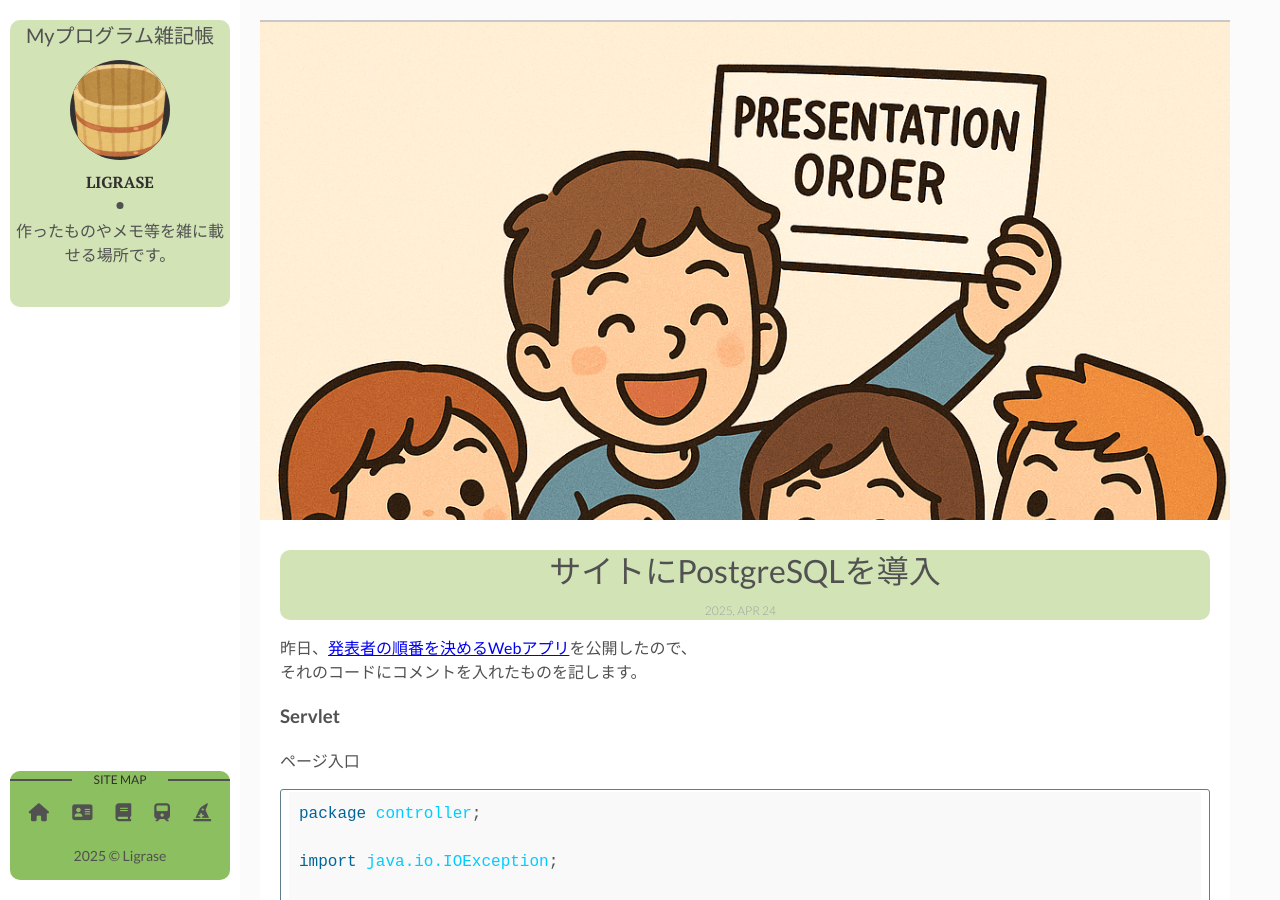
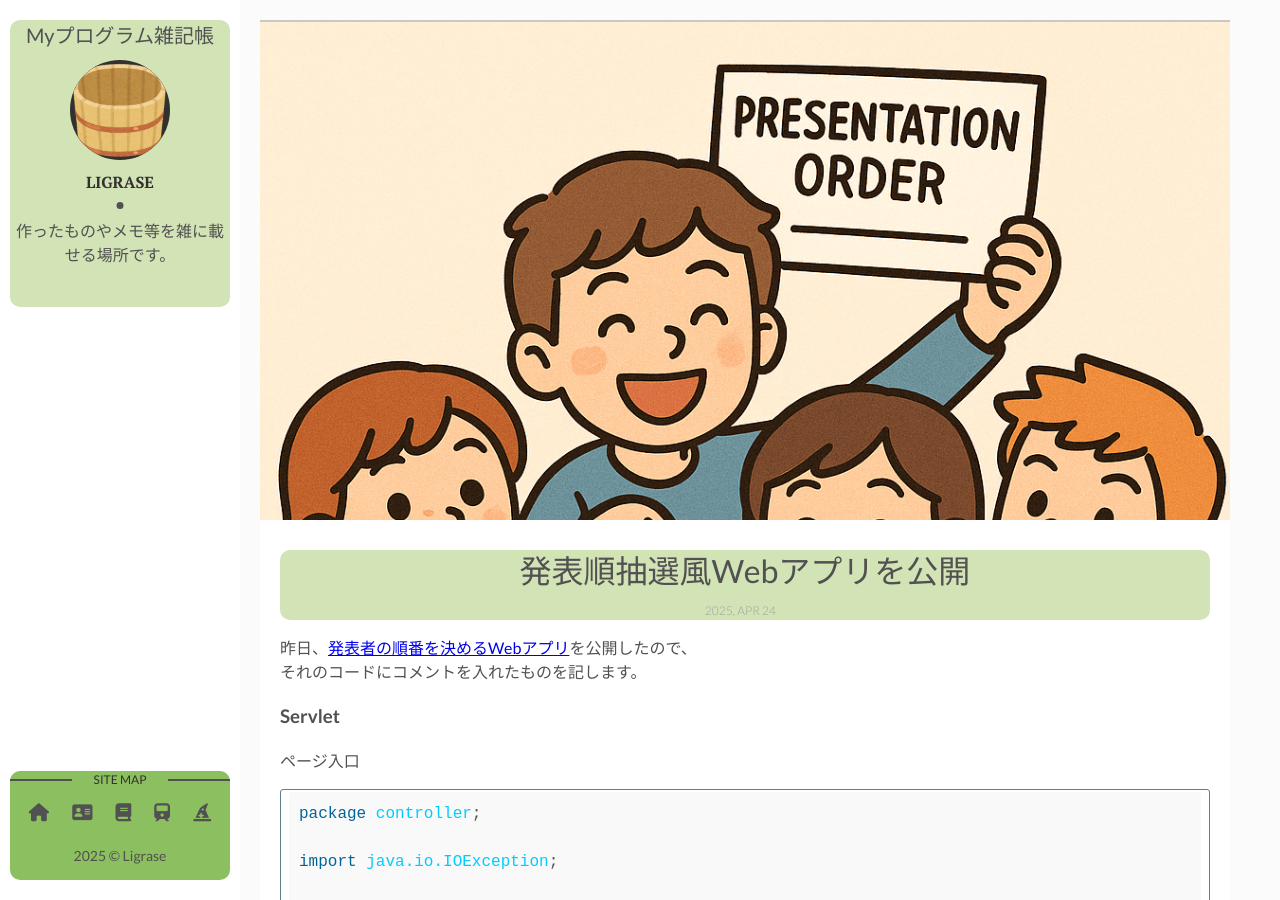
Before and after one commit to Liqrase/diary-1, a Jekyll site: the page built from _posts/2025-04-24-chusen.markdown, in a window 1280 px wide and 900 px high. Built offline with Jekyll 4.4.1, drawn with Linux system fonts in a browser that asks for light colours; nearby versions of some CDN libraries.

Commit message:
250424-b

```diff
--- a/_posts/2025-04-24-chusen.markdown
+++ b/_posts/2025-04-24-chusen.markdown
@@ -1,6 +1,6 @@
 ---
 layout: post
-title: サイトにPostgreSQLを導入
+title: 発表順抽選風Webアプリを公開
 date: 2025-04-24 23:00:00
 description:  # Add post description (optional)
 img: postimg/250424_main.png # Add image post (optional)
```
